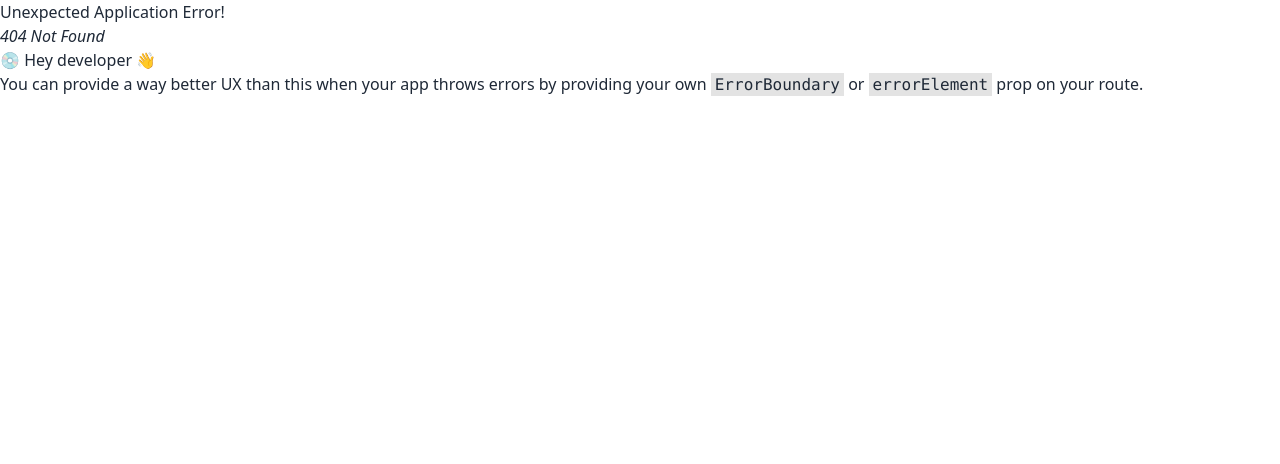
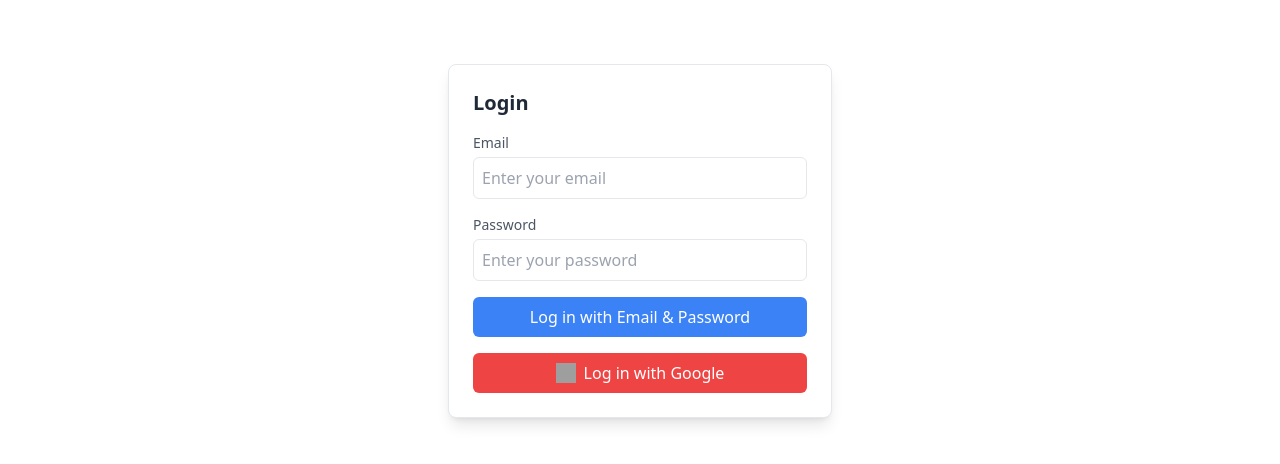
Before and after one commit to Sushanta65/task-manager-todo, a React (Vite) app: page /login in a window 1280 px wide. Before the commit this address had no page. Shown: the top 464 px of the page. Built offline with nearby package versions, Linux system fonts and the light colour scheme; grey boxes are pictures that could not be loaded.

Commit message:
Login Page Creation Done

```diff
--- a/package.json
+++ b/package.json
@@ -21,6 +21,7 @@
     "react-dnd": "^16.0.1",
     "react-dnd-html5-backend": "^16.0.1",
     "react-dom": "^19.0.0",
+    "react-icons": "^5.5.0",
     "react-router-dom": "^7.2.0",
     "sort-by": "^1.2.0"
   },
--- a/src/components/TaskItem.jsx
+++ b/src/components/TaskItem.jsx
@@ -1,5 +1,6 @@
 import React from "react";
 import { useDrag } from "react-dnd";
+import { FaEdit, FaTrashAlt } from "react-icons/fa"; // Importing icons
 
 const TaskItem = ({ task }) => {
   const [{ isDragging }, drag] = useDrag(() => ({
@@ -13,11 +14,22 @@ const TaskItem = ({ task }) => {
   return (
     <div
       ref={drag}
-      className="p-2 mt-2 border rounded-md shadow-md bg-white"
+      className="p-4 mt-2 border rounded-md shadow-md bg-white flex justify-between items-start hover:bg-gray-100 transition duration-200 ease-in-out"
       style={{ opacity: isDragging ? 0.5 : 1 }}
     >
-      <h3 className="font-bold">{task.title}</h3>
-      <p className="text-sm">{task.description}</p>
+      <div className="flex flex-col">
+        <h3 className="font-semibold text-lg text-gray-800">{task.title}</h3>
+        <p className="text-sm text-gray-600">{task.description}</p>
+      </div>
+
+      <div className="flex gap-2 items-center">
+        <button className="btn btn-sm bg-blue-500 text-white hover:bg-blue-600 rounded-md">
+          <FaEdit className="text-lg" />
+        </button>
+        <button className="btn btn-sm bg-red-500 text-white hover:bg-red-600 rounded-md">
+          <FaTrashAlt className="text-lg" />
+        </button>
+      </div>
     </div>
   );
 };
--- a/src/components/Todos.jsx
+++ b/src/components/Todos.jsx
@@ -2,13 +2,10 @@ import React, { useState } from "react";
 import { DndProvider } from "react-dnd";
 import { HTML5Backend } from "react-dnd-html5-backend";
 import TaskColumn from "./TaskColumn";
+import { Link } from "react-router-dom";
 
 const Todos = () => {
-  const [tasks, setTasks] = useState([
-    { id: "1", title: "Task 1", description: "Description 1", category: "to-do" },
-    { id: "2", title: "Task 2", description: "Description 2", category: "in-progress" },
-    { id: "3", title: "Task 3", description: "Description 3", category: "done" },
-  ]);
+  const [tasks, setTasks] = useState([]);
 
   const handleSubmit = (e) => {
     e.preventDefault();
@@ -34,6 +31,9 @@ const Todos = () => {
   return (
     <DndProvider backend={HTML5Backend}>
       <div className="w-3/5 mx-auto bg-gray-200 text-center p-5">
+      <div>
+        <Link to={'/login'}>Login</Link>
+      </div>
         <div>
           <h2 className="text-lg font-semibold mb-2">Add Task</h2>
           <form onSubmit={handleSubmit} className="mb-4">
--- /dev/null
+++ b/src/pages/Login.jsx
@@ -0,0 +1,58 @@
+import React from "react";
+
+const Login = () => {
+  return (
+    <div className="max-w-sm mx-auto mt-16 p-6 border rounded-lg shadow-lg bg-white">
+      <h2 className="text-xl font-semibold mb-4">Login</h2>
+      <form className="space-y-4">
+        {/* Email Input */}
+        <div>
+          <label htmlFor="email" className="block text-sm font-medium text-gray-600">
+            Email
+          </label>
+          <input
+            type="email"
+            id="email"
+            placeholder="Enter your email"
+            className="w-full mt-1 p-2 border rounded-md"
+          />
+        </div>
+
+        {/* Password Input */}
+        <div>
+          <label htmlFor="password" className="block text-sm font-medium text-gray-600">
+            Password
+          </label>
+          <input
+            type="password"
+            id="password"
+            placeholder="Enter your password"
+            className="w-full mt-1 p-2 border rounded-md"
+          />
+        </div>
+
+        {/* Login Button */}
+        <div className="mt-4">
+          <button
+            type="submit"
+            className="w-full bg-blue-500 text-white py-2 rounded-md"
+          >
+            Log in with Email & Password
+          </button>
+        </div>
+      </form>
+
+      {/* Google Login Button */}
+      <div className="mt-4">
+        <button className="w-full bg-red-500 text-white py-2 rounded-md">
+          <div className="flex justify-center items-center">
+            <img src="https://upload.wikimedia.org/wikipedia/commons/5/53/Google_%22G%22_Logo.svg" alt="Google Logo" className="w-5 h-5 mr-2" />
+            Log in with Google
+          </div>
+        </button>
+      </div>
+    </div>
+  );
+};
+
+export default Login;
--- a/src/router/router.jsx
+++ b/src/router/router.jsx
@@ -1,12 +1,17 @@
 import { createBrowserRouter } from "react-router-dom";
 
 import Todos from "../components/Todos";
+import Login from "../pages/Login";
 
 const router = createBrowserRouter([
   {
     path: "/",
     element: <Todos></Todos>,
   },
+  {
+    path: 'login',
+    element: <Login></Login>
+  }
 ]);
 
 export default router;
```
Also changed, not shown: src/pages/Registration.jsx (added), 1 other file (tests, documents, lock files or other folders).
